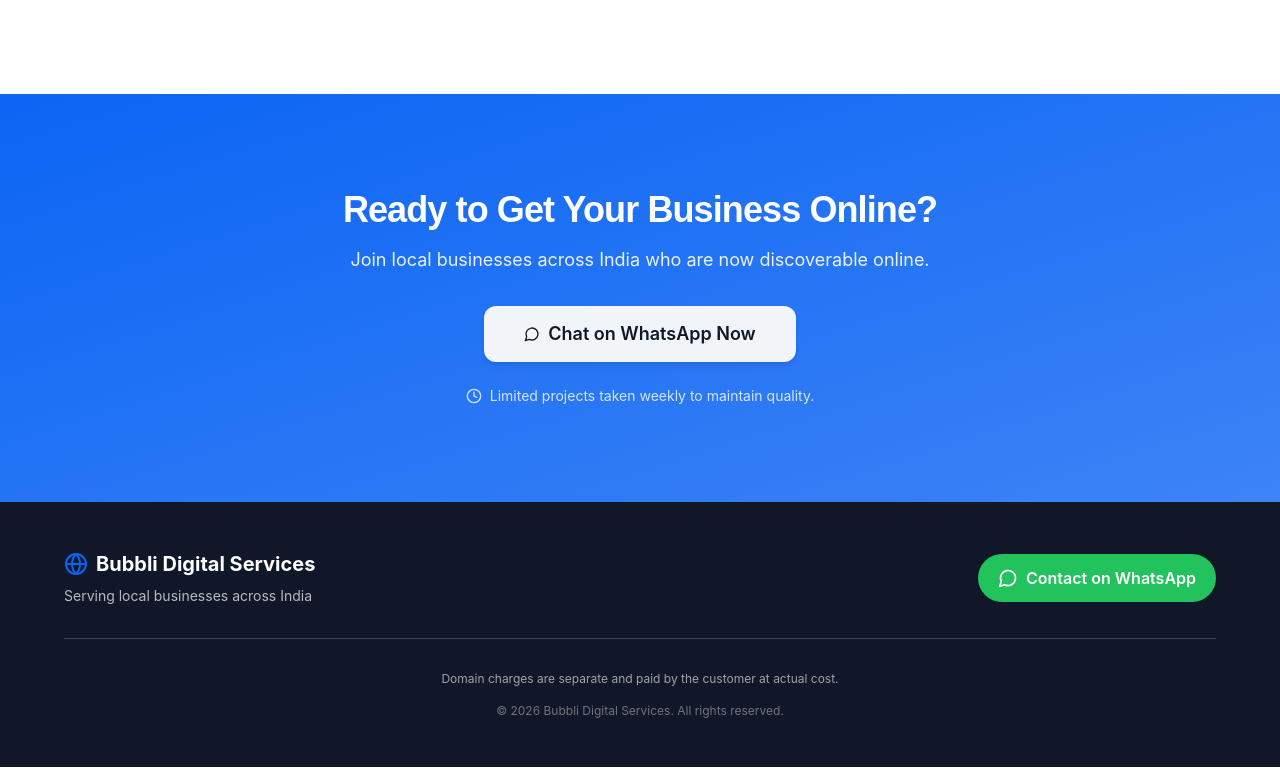
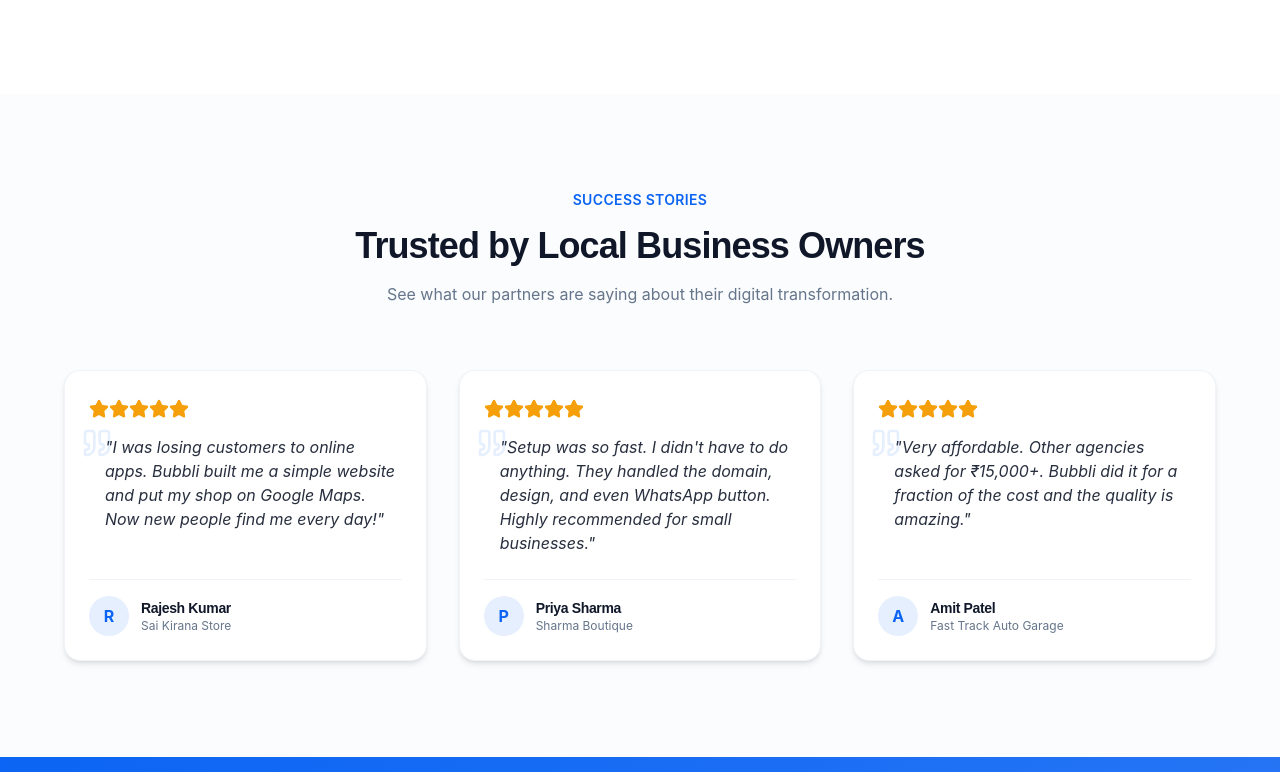
Before and after one commit to AathiyappaSundar/Bubbli, a React (Vite) app: page / in a window 1280 px wide. Shown: the part 5588-6360 px from the top of the page. Built offline with nearby package versions, Linux system fonts and the light colour scheme; the HTML template or start-up script is replaced by a standard one.

Commit message:
Add SEO sitemap, Testimonials, Privacy Policy and GA placeholder

```diff
--- a/src/App.tsx
+++ b/src/App.tsx
@@ -6,6 +6,7 @@
 import { HelmetProvider } from "react-helmet-async";
 import Index from "./pages/Index";
 import NotFound from "./pages/NotFound";
+import PrivacyPolicy from "./pages/PrivacyPolicy";
 
 const queryClient = new QueryClient();
 
@@ -18,6 +19,7 @@
         <BrowserRouter basename={import.meta.env.BASE_URL}>
           <Routes>
             <Route path="/" element={<Index />} />
+            <Route path="/privacy-policy" element={<PrivacyPolicy />} />
             <Route path="*" element={<NotFound />} />
           </Routes>
         </BrowserRouter>
--- a/src/components/sections/Footer.tsx
+++ b/src/components/sections/Footer.tsx
@@ -43,6 +43,11 @@
           <p className="text-background/40 text-xs">
             © {new Date().getFullYear()} Bubbli Digital Services. All rights reserved.
           </p>
+          <div className="mt-2">
+            <a href="/privacy-policy" className="text-background/40 text-xs hover:text-background/60 transition-colors">
+              Privacy Policy
+            </a>
+          </div>
         </div>
       </div>
     </footer>
--- /dev/null
+++ b/src/components/sections/Testimonials.tsx
@@ -0,0 +1,79 @@
+import { Star, Quote } from "lucide-react";
+import useScrollReveal from "@/hooks/useScrollReveal";
+
+const testimonials = [
+    {
+        name: "Rajesh Kumar",
+        business: "Sai Kirana Store",
+        text: "I was losing customers to online apps. Bubbli built me a simple website and put my shop on Google Maps. Now new people find me every day!",
+        rating: 5,
+    },
+    {
+        name: "Priya Sharma",
+        business: "Sharma Boutique",
+        text: "Setup was so fast. I didn't have to do anything. They handled the domain, design, and even WhatsApp button. Highly recommended for small businesses.",
+        rating: 5,
+    },
+    {
+        name: "Amit Patel",
+        business: "Fast Track Auto Garage",
+        text: "Very affordable. Other agencies asked for ₹15,000+. Bubbli did it for a fraction of the cost and the quality is amazing.",
+        rating: 5,
+    },
+];
+
+const Testimonials = () => {
+    const sectionRef = useScrollReveal();
+
+    return (
+        <section ref={sectionRef as React.RefObject<HTMLElement>} className="section-padding bg-secondary/30">
+            <div className="container-width">
+                <div className="text-center mb-16 scroll-reveal">
+                    <span className="text-sm font-semibold uppercase tracking-wide text-primary mb-4 block">
+                        Success Stories
+                    </span>
+                    <h2 className="text-2xl md:text-3xl lg:text-4xl font-bold text-foreground mb-4">
+                        Trusted by Local Business Owners
+                    </h2>
+                    <p className="text-muted-foreground max-w-2xl mx-auto">
+                        See what our partners are saying about their digital transformation.
+                    </p>
+                </div>
+
+                <div className="grid md:grid-cols-3 gap-6 lg:gap-8">
+                    {testimonials.map((t, index) => (
+                        <div
+                            key={index}
+                            className={`scroll-reveal-scale delay-${(index + 1) * 100}`}
+                        >
+                            <div className="bg-background p-6 rounded-2xl shadow-soft border border-border/50 h-full flex flex-col">
+                                <div className="mb-4">
+                                    {[...Array(t.rating)].map((_, i) => (
+                                        <Star key={i} className="w-5 h-5 text-warning fill-current inline-block" />
+                                    ))}
+                                </div>
+
+                                <div className="mb-6 flex-grow relative">
+                                    <Quote className="w-8 h-8 text-primary/10 absolute -top-2 -left-2" />
+                                    <p className="text-foreground/90 italic relative z-10 pl-4">"{t.text}"</p>
+                                </div>
+
+                                <div className="flex items-center gap-3 mt-auto pt-4 border-t border-border/50">
+                                    <div className="w-10 h-10 rounded-full bg-primary/10 flex items-center justify-center font-bold text-primary">
+                                        {t.name[0]}
+                                    </div>
+                                    <div>
+                                        <h4 className="font-semibold text-sm text-foreground">{t.name}</h4>
+                                        <p className="text-xs text-muted-foreground">{t.business}</p>
+                                    </div>
+                                </div>
+                            </div>
+                        </div>
+                    ))}
+                </div>
+            </div>
+        </section>
+    );
+};
+
+export default Testimonials;
--- a/src/pages/Index.tsx
+++ b/src/pages/Index.tsx
@@ -11,6 +11,7 @@
 import WhyChoose from "@/components/sections/WhyChoose";
 import CTA from "@/components/sections/CTA";
 import Footer from "@/components/sections/Footer";
+import Testimonials from "@/components/sections/Testimonials";
 
 const Index = () => {
   return (
@@ -40,6 +41,7 @@
         <Bundles />
         <HowItWorks />
         <WhyChoose />
+        <Testimonials />
         <CTA />
         <Footer />
       </main>
--- /dev/null
+++ b/src/pages/PrivacyPolicy.tsx
@@ -0,0 +1,66 @@
+import Header from "@/components/sections/Header";
+import Footer from "@/components/sections/Footer";
+import FloatingWhatsApp from "@/components/FloatingWhatsApp";
+import { useEffect } from "react";
+
+const PrivacyPolicy = () => {
+    useEffect(() => {
+        window.scrollTo(0, 0);
+    }, []);
+
+    return (
+        <>
+            <Header />
+            <main className="pt-24 pb-16 min-h-screen">
+                <div className="container-width px-4">
+                    <div className="max-w-3xl mx-auto prose prose-slate">
+                        <h1 className="text-3xl font-bold mb-8">Privacy Policy</h1>
+                        <p className="text-muted-foreground mb-8">Last Updated: January 1, 2025</p>
+
+                        <section className="mb-8">
+                            <h2 className="text-xl font-semibold mb-4">1. Introduction</h2>
+                            <p>
+                                Welcome to Bubbli Digital Services. We respect your privacy and are committed to protecting your personal data. This privacy policy will inform you as to how we look after your personal data when you visit our website.
+                            </p>
+                        </section>
+
+                        <section className="mb-8">
+                            <h2 className="text-xl font-semibold mb-4">2. Data We Collect</h2>
+                            <p>
+                                We may collect, use, store and transfer different kinds of personal data about you which we have grouped together follows:
+                            </p>
+                            <ul className="list-disc pl-6 mt-2 space-y-2">
+                                <li><strong>Identity Data:</strong> name, business name.</li>
+                                <li><strong>Contact Data:</strong> email address, telephone numbers.</li>
+                                <li><strong>Technical Data:</strong> internet protocol (IP) address, browser type and version, time zone setting and location.</li>
+                            </ul>
+                        </section>
+
+                        <section className="mb-8">
+                            <h2 className="text-xl font-semibold mb-4">3. How We Use Your Data</h2>
+                            <p>
+                                We will only use your personal data when the law allows us to. Most commonly, we will use your personal data in the following circumstances:
+                            </p>
+                            <ul className="list-disc pl-6 mt-2 space-y-2">
+                                <li>To provide the digital services you have requested.</li>
+                                <li>To communicate with you about your project.</li>
+                                <li>To improve our website and services.</li>
+                            </ul>
+                        </section>
+
+                        <section className="mb-8">
+                            <h2 className="text-xl font-semibold mb-4">4. Contact Us</h2>
+                            <p>
+                                If you have any questions about this privacy policy or our privacy practices, please contact us via WhatsApp or at support@bubbli.in.
+                            </p>
+                        </section>
+                    </div>
+                </div>
+            </main>
+            <Footer />
+            <FloatingWhatsApp />
+        </>
+    );
+};
+
+export default PrivacyPolicy;
```
Also changed, not shown: index.html (+12 -0 lines), 1 other file (tests, documents, lock files or other folders).
